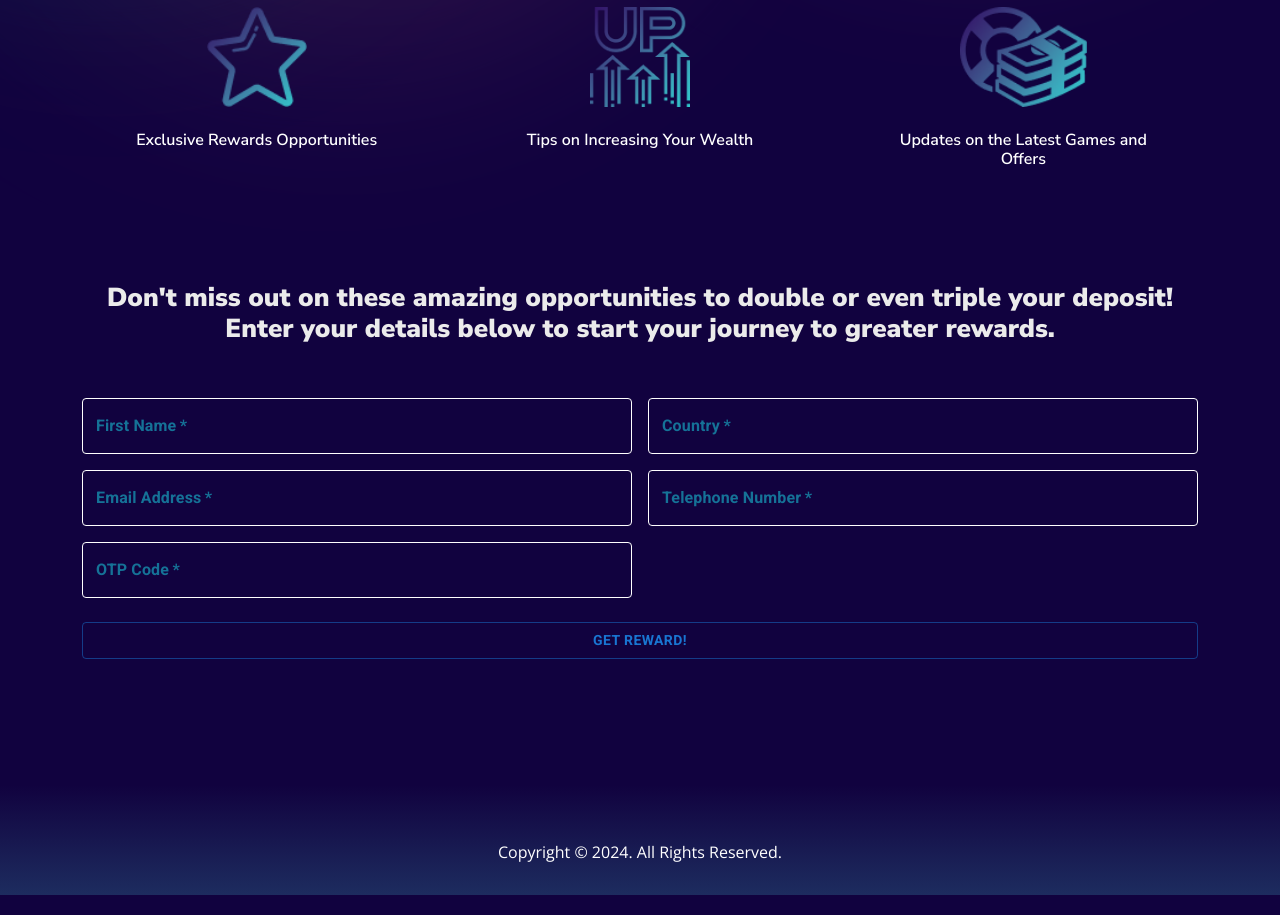
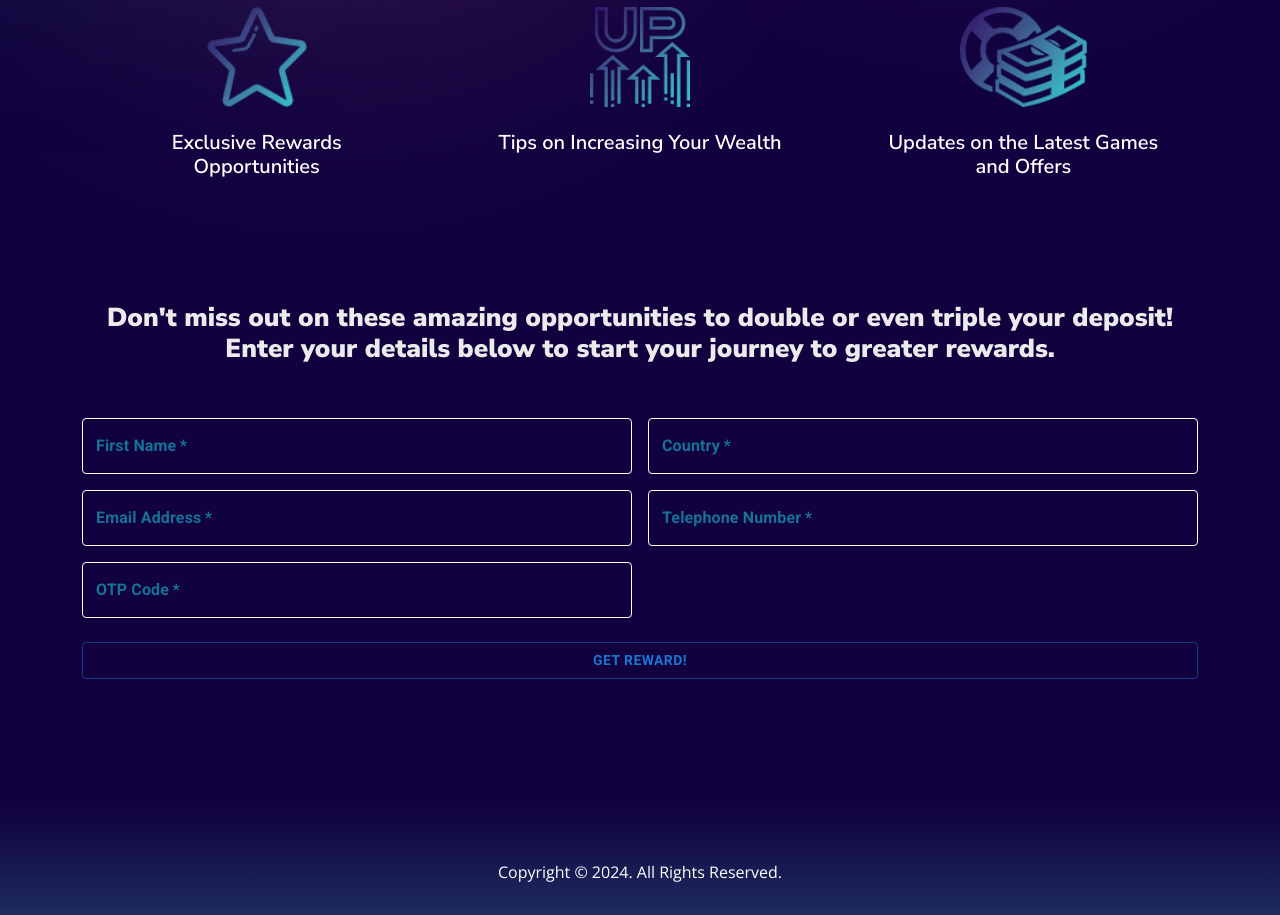
Before and after one commit to Karmabs01/SurveyLanding, a React (Vite) app: page /#/ in a window 1280 px wide. Shown: the part 880-1795 px from the top of the page. Built offline with nearby package versions, Linux system fonts and the light colour scheme.

Commit message:
new logo + fix advanteges fonr size

```diff
--- a/src/components/dataBrands/Data.jsx
+++ b/src/components/dataBrands/Data.jsx
@@ -11,6 +11,7 @@ import Box from '@mui/material/Box';
 import Typography from '@mui/material/Typography';
 import Container from '@mui/material/Container';
 import { createTheme, ThemeProvider } from '@mui/material/styles';
+// import man from "../../../src/img/man.png";
 
 //Обычные белые иконки
 // import icon1 from "../../img/star.png";
@@ -99,7 +100,7 @@ function ChildComponent() {
         </div>
       </section>
 
-      <section className="form">
+      <section className="form mt-20">
         <div className='container'>
           <h4 className="wow fadeInUp" data-wow-delay=".6s">
             Don't miss out on these amazing opportunities to double or even
--- a/src/components/dataBrands/Header.jsx
+++ b/src/components/dataBrands/Header.jsx
@@ -1,4 +1,4 @@
-import logo from "../../../src/img/logo/logo-short.png";
+import logo from "../../../src/img/logo/Logo-opacity.png";
 
 function ChildComponent() {
 
--- a/src/css/advantages.css
+++ b/src/css/advantages.css
@@ -45,7 +45,7 @@
   .advantages-one__title {
     color: var(--thm-white);
     text-align: center;
-    font-size: 16px;
+    font-size: 20px;
     font-weight: 600;
     margin-top: 24px;
     margin-bottom: 19px;
```
Also changed, not shown: src/img/logo/Logo-opacity.png (added).
